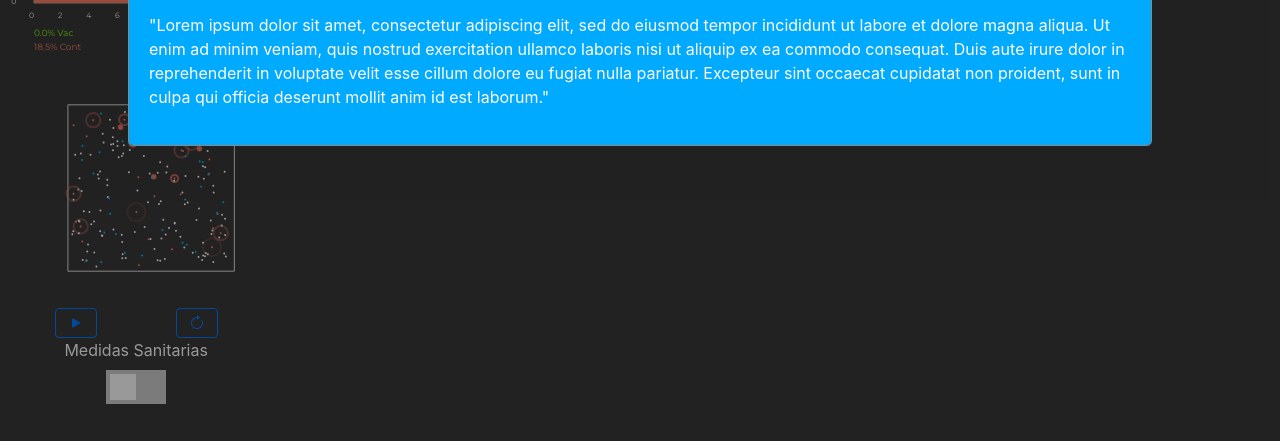
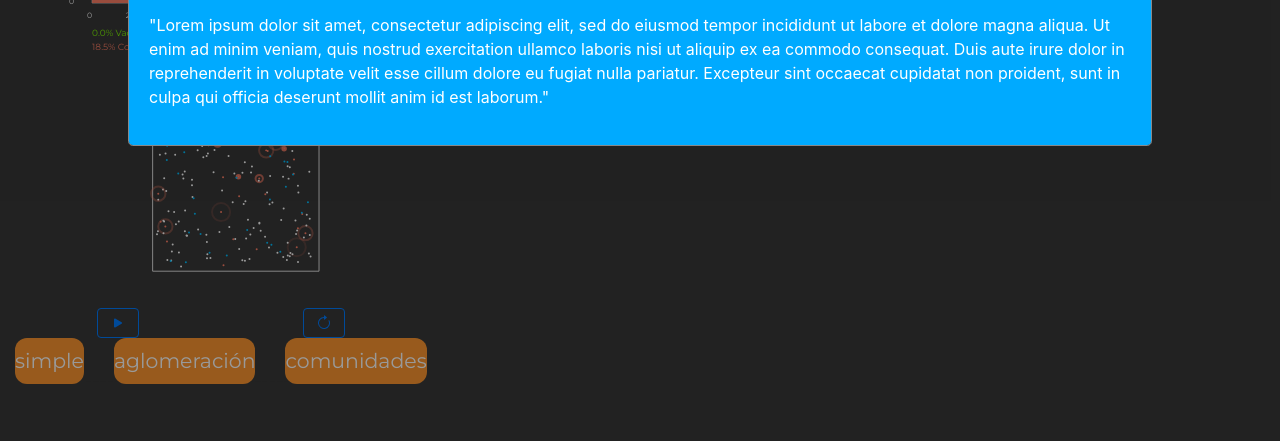
Before and after one commit to jpzarza/EpidemicSimulationVaccine, a website: page simulador/simulador-mobile.html in a window 1280 px wide. Shown: the part 308-749 px from the top of the page. Drawn offline with nearby package versions, Linux system fonts and the light colour scheme; a web font is replaced by a local one.

Commit message:
Se modifican las leyendas

```diff
--- a/simulador/simulador-mobile.html
+++ b/simulador/simulador-mobile.html
@@ -466,19 +466,7 @@
 
 					<!--Eduardo: convierto el boton de cuarentena en boton de vacunacion-->
 					<div class="text-center">
-						<div>
-							<label>Medidas Sanitarias</label>
-						</div>
-						<div id="quarantineH" class="col text-center align-self-center w-100">
-
-							<label class="switch">
-								<input type="checkbox"  onchange="handleQClick(event)" id="quarantinecheck"
-								name="quarantinecheck" value="quarantinecheck">
-								<span class="slider"></span>
-							  </label>
-
-						</div>
-					</div>
+					<div>
 
 						<!--
 						<div id="VaccButtonH" class="col text-center align-self-center w-100">
@@ -490,7 +478,23 @@
 							  </label>
 						</div>-->
 
+						<div id="caseTypeChooseH" class="d-flex justify-content-around align-self-stretch">
 
+							<div id="simpleCaseoptionH" class="col"  >
+								<input type ="button" class="button" onclick="handleConfigChange(event)"
+								id='simpleCaseoption' value='simple' list="brow" readonly> </input>
+							</div>
+							<div id="centralLocationoptionH" class="col" >
+								<input type ="button" class="button" onclick="handleConfigChange(event)"
+								id='centralLocationoption' value='aglomeración' list="brow" readonly> </input>
+
+							</div>
+
+							<div id="communitiesoptionH" class="col" >
+								<input type ="button" class="button" onclick="handleConfigChange(event)"
+								id='communitiesoption'  value='comunidades' list="brow" readonly> </input>
+							</div>
+						</div>
 
 						<label style="color: #383838;">-------------------------------------</label>
 
```
